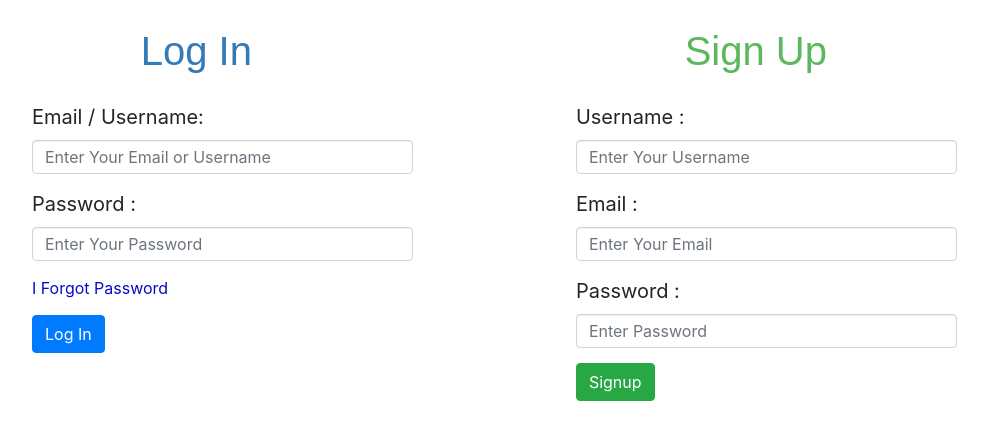
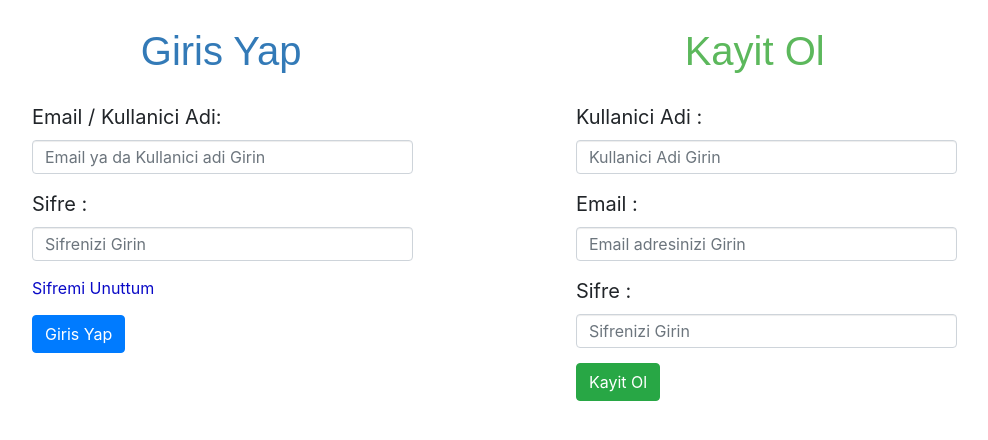
Before and after one commit to eaarda/Kutuphane-Otomasyon, a Flask app: page / in a window 1280 px wide. Shown: the top 440 px of the page, without its empty margins (53-1041 px from the left). Run offline with Flask 2, Linux system fonts and the light colour scheme; some libraries are stand-ins or nearby versions.

Commit message:
css duzeltme

```diff
--- a/templates/index.html
+++ b/templates/index.html
@@ -16,44 +16,44 @@
 
             <form class="form-login margin-right" method="POST">
                 <h1>
-                    <span class="selected" data-class="login"> Log In </span>
+                    <span class="selected" data-class="login"> Giris Yap </span>
                 </h1>
                 <div class="input-container">
-                    <label> Email / Username: </label>
-                    <input class="form-control" type="email" name="email" placeholder="Enter Your Email or Username">
+                    <label> Email / Kullanici Adi: </label>
+                    <input class="form-control" type="email" name="email" placeholder="Email ya da Kullanici adi Girin">
                 </div>
                 <div class="input-container">
-                    <label> Password : </label>
-                    <input class="form-control" type="password" name="password" autocomplete="password" placeholder="Enter Your Password">
+                    <label> Sifre : </label>
+                    <input class="form-control" type="password" name="password" autocomplete="password" placeholder="Sifrenizi Girin">
                 </div>
                 <div class="input-container">
-                    <a href=""> I Forgot Password </a>
+                    <a href=""> Sifremi Unuttum </a>
                 </div>
                 <div class="input-container">
-                    <input class="btn btn-primary" name="login" type="submit" value="Log In">
+                    <input class="btn btn-primary" name="login" type="submit" value="Giris Yap">
                 </div>
             </form>
 
             <form action="/add" class="form-signup" onsubmit="return Validate()" name="form_signup" method="POST">
                 <h1>
-                    <span class="selected" data-class="signup"> Sign Up </span>
+                    <span class="selected" data-class="signup"> Kayit Ol </span>
                 </h1>
                 <div class="input-container">
-                    <label> Username : </label>
-                    <input class="form-control" type="text" id="username" name="username" autocomplete="off" placeholder="Enter Your Username">
+                    <label> Kullanici Adi : </label>
+                    <input class="form-control" type="text" id="username" name="username" autocomplete="off" placeholder="Kullanici Adi Girin">
                     <div id="username_error" class="value_error"></div>
                 </div>
                 <div class="input-container">
                     <label> Email : </label>
-                    <input class="form-control" type="email" name="email" placeholder="Enter Your Email ">
+                    <input class="form-control" type="email" name="email" placeholder="Email adresinizi Girin ">
                     <div id="email_error" class="value_error"></div>
                 </div>
                 <div class="input-container">
-                    <label> Password : </label>
-                    <input class="form-control" type="password" name="password" autocomplete="password" placeholder="Enter Password">
+                    <label> Sifre : </label>
+                    <input class="form-control" type="password" name="password" autocomplete="password" placeholder="Sifrenizi Girin">
                 </div>
 
-                <input class="btn btn-success" name="signup" type="submit" value="Signup">
+                <input class="btn btn-success" name="signup" type="submit" value="Kayit Ol">
             </form>
         </div>
     </div>
```
Also changed, not shown: data.db.
